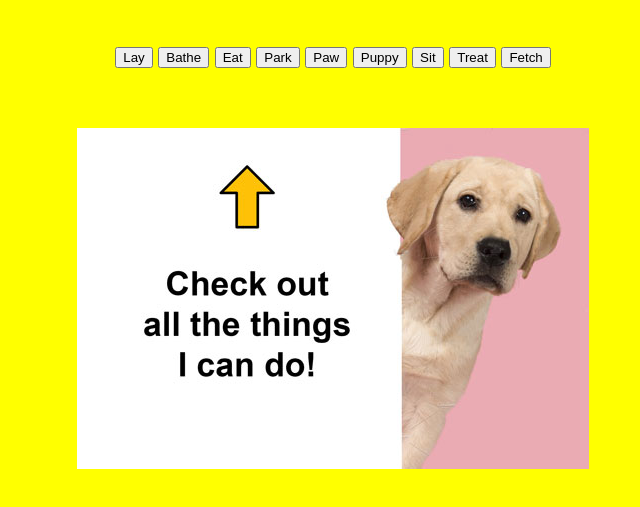
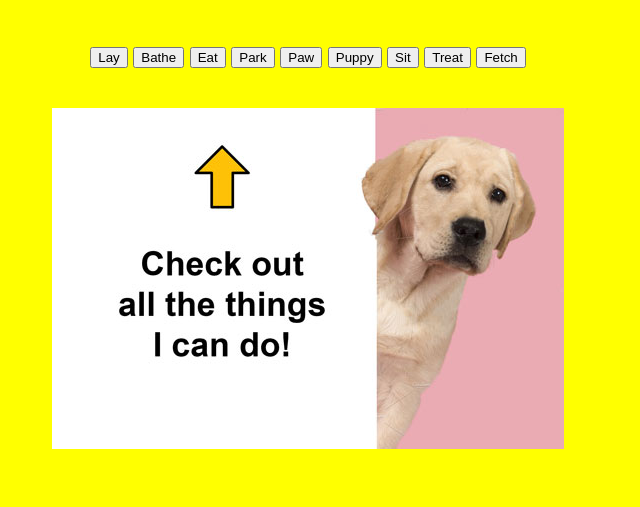
Before and after one commit to teveomateo/java0, a plain HTML site: page index.html in a window 1280 px wide. Shown: the part 75-582 px from the top of the page, without its empty margins (332-972 px from the left). Drawn offline with nearby package versions, Linux system fonts and the light colour scheme.

Commit message:
modified:   javascript.js 	modified:   style.css

```diff
--- a/javascript.js
+++ b/javascript.js
@@ -8,7 +8,6 @@ obj.innerHTML = "Want me to lay?"};
     function mOut1(obj) {
         obj.innerHTML = "Lay"
     };
-
 
 banar.onclick = function(){
 document.getElementById("laFoto").src = 'bathe.jpg';
@@ -54,11 +53,9 @@ function mOut5(obj) {
         obj.innerHTML = "Paw"
     };
 
-
 cachorro.onclick = function(){
 document.getElementById("laFoto").src = 'puppy.jpg';
 };
-
 
     function mOver6(obj){
         obj.innerHTML = "Me as a pup?"};
--- a/style.css
+++ b/style.css
@@ -7,15 +7,15 @@ body {background-color:yellow;}
     }
 
 #laFoto{
-    padding-top: 50px;
-    padding-right: 30px;
-    padding-bottom: 5px;
-    padding-left: 80px;
+    padding-top: 0px;
+    padding-right: 10px;
+    padding-bottom: 0px;
+    padding-left: 10px;
   }
 
   .buttons{
     padding-top: 20px;
-    padding-right: 30px;
-    padding-bottom: 10px;
+    padding-right: 80px;
+    padding-bottom: 40px;
     padding-left: 80px;
   }
```
Lines whose indentation alone changed are shown as unchanged.
